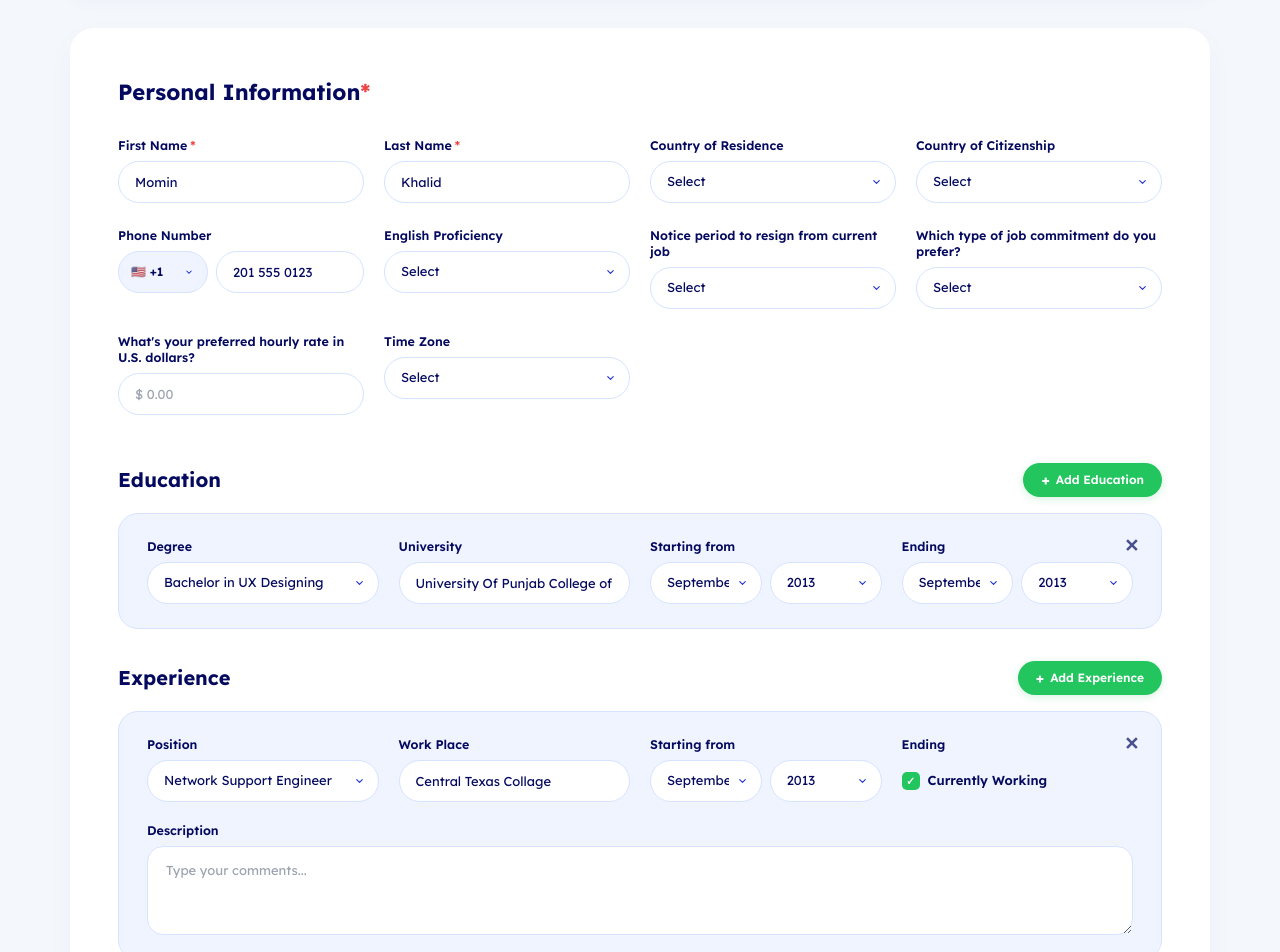
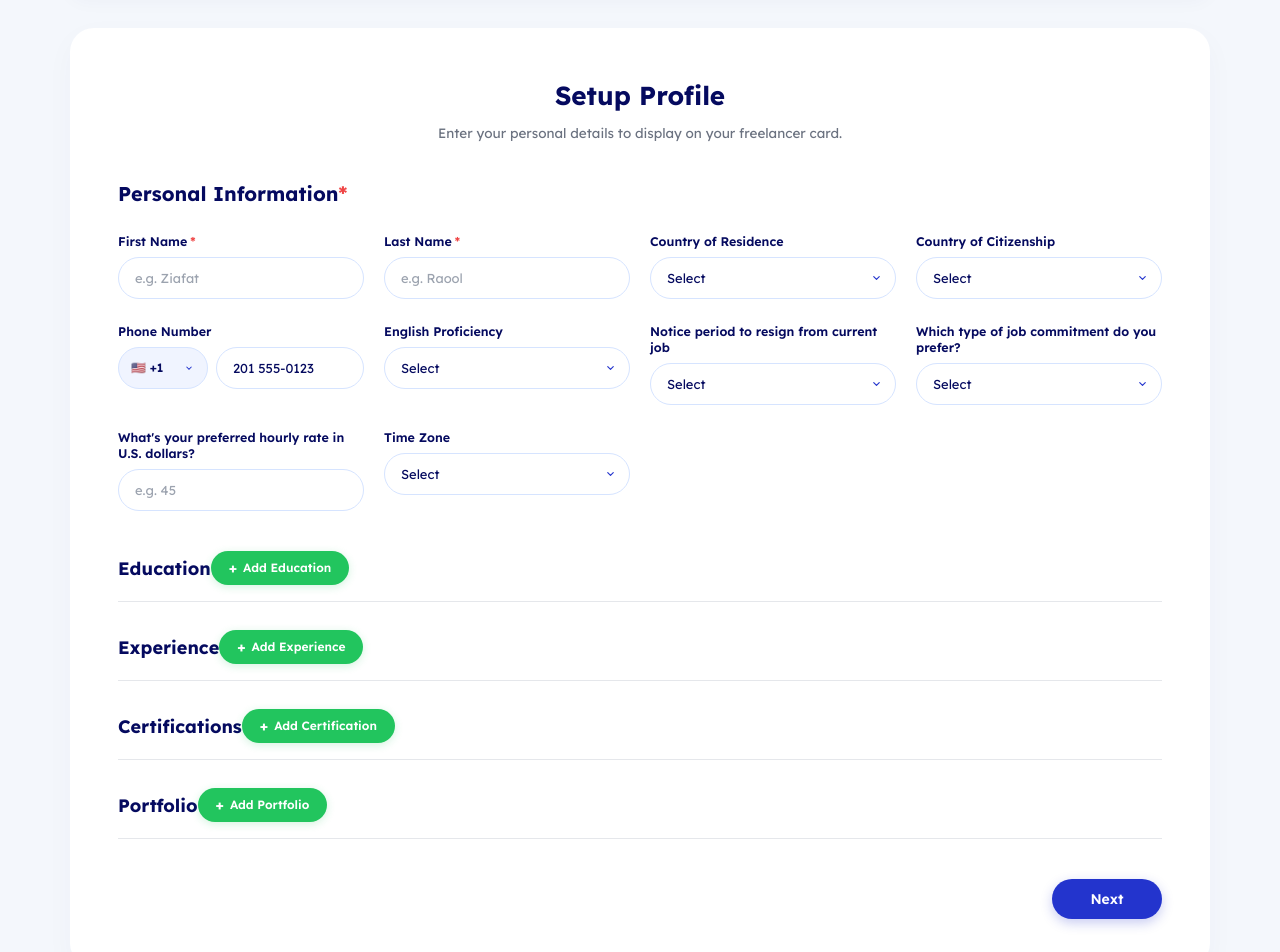
Before and after one commit to Mominkhalid045-debug/greelance-login, a React (Vite) app: page /setup-profile in a window 1280 px wide. Shown: the part 100-1052 px from the top of the page. Built offline with nearby package versions, Linux system fonts and the light colour scheme.

Commit message:
Update Step 2 layout to exact screenshot match with centered title and bottom-right Next button

```diff
--- a/src/pages/ConnectWallet.jsx
+++ b/src/pages/ConnectWallet.jsx
@@ -215,41 +215,11 @@ export default function ConnectWallet() {
             width: '1140px',
             maxWidth: '96%',
             display: 'flex',
-            justifyContent: 'space-between',
+            justify: 'flex-end',
             alignItems: 'center',
             boxSizing: 'border-box',
           }}
         >
-          <button
-            type="button"
-            onClick={() => navigate('/skills')}
-            style={{
-              background: '#FFFFFF',
-              color: '#2334CD',
-              border: '1.5px solid #2334CD',
-              borderRadius: '20px',
-              height: '42px',
-              padding: '0 28px',
-              fontFamily: F,
-              fontSize: '13px',
-              fontWeight: 600,
-              cursor: 'pointer',
-              display: 'flex',
-              alignItems: 'center',
-              gap: '8px',
-              boxShadow: '0 2px 8px rgba(0,0,0,0.03)',
-              transition: 'background 0.2s ease',
-            }}
-            onMouseEnter={(e) => (e.currentTarget.style.background = '#EEF2FF')}
-            onMouseLeave={(e) => (e.currentTarget.style.background = '#FFFFFF')}
-          >
-            <svg width="16" height="16" viewBox="0 0 24 24" fill="none" stroke="currentColor" strokeWidth="2.5" strokeLinecap="round" strokeLinejoin="round">
-              <line x1="19" y1="12" x2="5" y2="12" />
-              <polyline points="12 19 5 12 12 5" />
-            </svg>
-            <span>Back</span>
-          </button>
-
           <button
             type="button"
             onClick={() => navigate('/complete-profile')}
@@ -259,7 +229,7 @@ export default function ConnectWallet() {
               border: 'none',
               borderRadius: '20px',
               height: '42px',
-              padding: '0 32px',
+              padding: '0 36px',
               fontFamily: F,
               fontSize: '13px',
               fontWeight: 600,
--- a/src/pages/SetupProfile.jsx
+++ b/src/pages/SetupProfile.jsx
@@ -9,12 +9,12 @@ export default function SetupProfile() {
   const navigate = useNavigate();
 
   const [formData, setFormData] = useState({
-    firstName: 'Momin',
-    lastName: 'Khalid',
+    firstName: '',
+    lastName: '',
     countryResidence: '',
     countryCitizenship: '',
     countryCode: '+1',
-    phoneNumber: '201 555 0123',
+    phoneNumber: '201 555-0123',
     englishProficiency: '',
     noticePeriod: '',
     commitment: '',
@@ -22,62 +22,11 @@ export default function SetupProfile() {
     timeZone: '',
   });
 
-  // Sub-section dynamic lists matching Figma
-  const [educationList, setEducationList] = useState([
-    {
-      id: 1,
-      degree: 'Bachelor in UX Designing',
-      university: 'University Of Punjab College of Art & Design',
-      startMonth: 'September',
-      startYear: '2013',
-      endMonth: 'September',
-      endYear: '2013',
-    },
-  ]);
-
-  const [experienceList, setExperienceList] = useState([
-    {
-      id: 1,
-      position: 'Network Support Engineer',
-      workplace: 'Central Texas Collage',
-      startMonth: 'September',
-      startYear: '2013',
-      currentlyWorking: true,
-      endMonth: 'September',
-      endYear: '2013',
-      description: '',
-    },
-    {
-      id: 2,
-      position: 'Network Support Engineer',
-      workplace: 'Central Texas Collage',
-      startMonth: 'September',
-      startYear: '2013',
-      currentlyWorking: false,
-      endMonth: 'September',
-      endYear: '2015',
-      description: '',
-    },
-  ]);
-
-  const [certificationsList, setCertificationsList] = useState([
-    {
-      id: 1,
-      name: 'Certificate of Appreciation',
-      link: 'http://dshsusus.gc.kndckjwchouwhjcua',
-      fileName: '',
-    },
-  ]);
-
-  const [portfolioList, setPortfolioList] = useState([
-    {
-      id: 1,
-      title: '',
-      link: '',
-      fileName: '',
-      description: '',
-    },
-  ]);
+  // Sub-section dynamic lists
+  const [educationList, setEducationList] = useState([]);
+  const [experienceList, setExperienceList] = useState([]);
+  const [certificationsList, setCertificationsList] = useState([]);
+  const [portfolioList, setPortfolioList] = useState([]);
 
   const handleChange = (field, value) => {
     setFormData((prev) => ({ ...prev, [field]: value }));
@@ -215,14 +164,39 @@ export default function SetupProfile() {
           }}
         >
           <form onSubmit={handleSubmit}>
+            {/* Centered Page Header Title & Subtitle */}
+            <div style={{ textAlign: 'center', marginBottom: '36px' }}>
+              <h1
+                style={{
+                  fontFamily: F,
+                  fontSize: '26px',
+                  fontWeight: 700,
+                  color: '#050A5F',
+                  margin: '0 0 8px 0',
+                }}
+              >
+                Setup Profile
+              </h1>
+              <p
+                style={{
+                  fontFamily: F,
+                  fontSize: '13.5px',
+                  color: '#6B7280',
+                  margin: 0,
+                }}
+              >
+                Enter your personal details to display on your freelancer card.
+              </p>
+            </div>
+
             {/* Section 1: Personal Information* */}
             <h2
               style={{
                 fontFamily: F,
-                fontSize: '22px',
+                fontSize: '20px',
                 fontWeight: 700,
                 color: '#050A5F',
-                margin: '0 0 28px 0',
+                margin: '0 0 24px 0',
               }}
             >
               Personal Information<span style={{ color: '#EF4444' }}>*</span>
@@ -234,14 +208,14 @@ export default function SetupProfile() {
                 display: 'grid',
                 gridTemplateColumns: 'repeat(4, 1fr)',
                 gap: '24px 20px',
-                marginBottom: '24px',
+                marginBottom: '40px',
               }}
             >
               {/* Row 1 */}
               <FormField
                 label="First Name"
                 required
-                placeholder="First Name"
+                placeholder="e.g. Ziafat"
                 value={formData.firstName}
                 onChange={(v) => handleChange('firstName', v)}
               />
@@ -249,7 +223,7 @@ export default function SetupProfile() {
               <FormField
                 label="Last Name"
                 required
-                placeholder="Last Name"
+                placeholder="e.g. Raool"
                 value={formData.lastName}
                 onChange={(v) => handleChange('lastName', v)}
               />
@@ -314,7 +288,7 @@ export default function SetupProfile() {
                     type="text"
                     value={formData.phoneNumber}
                     onChange={(e) => handleChange('phoneNumber', e.target.value)}
-                    placeholder="201 555 0123"
+                    placeholder="201 555-0123"
                     style={{ ...inputStyle, flex: 1 }}
                   />
                 </div>
@@ -350,7 +324,7 @@ export default function SetupProfile() {
               {/* Row 3 */}
               <FormField
                 label="What's your preferred hourly rate in U.S. dollars?"
-                placeholder="$ 0.00"
+                placeholder="e.g. 45"
                 value={formData.hourlyRate}
                 onChange={(v) => handleChange('hourlyRate', v)}
               />
@@ -364,9 +338,6 @@ export default function SetupProfile() {
                 onChange={(v) => handleChange('timeZone', v)}
               />
             </div>
-
-            {/* Spacing before sections */}
-            <div style={{ marginTop: '48px' }} />
 
             {/* =====================================
                 SECTION 2: EDUCATION
@@ -623,7 +594,6 @@ export default function SetupProfile() {
                         fontWeight: 600,
                         color: '#050A5F',
                         boxShadow: '0 2px 6px rgba(5,10,95,0.02)',
-                        transition: 'border-color 0.2s',
                       }}
                     >
                       <input
@@ -737,13 +707,13 @@ export default function SetupProfile() {
               </InlineCard>
             ))}
 
-            {/* Bottom Right ONLY Next Button (Exact Figma Spec: No bottom Back button) */}
+            {/* Bottom Right ONLY Next Button (Inside Main Card Container) */}
             <div
               style={{
                 width: '100%',
                 display: 'flex',
                 justifyContent: 'flex-end',
-                marginTop: '36px',
+                marginTop: '40px',
               }}
             >
               <button
@@ -753,26 +723,19 @@ export default function SetupProfile() {
                   color: '#FFFFFF',
                   border: 'none',
                   borderRadius: '20px',
-                  height: '42px',
-                  padding: '0 36px',
+                  width: '110px',
+                  height: '40px',
                   fontFamily: F,
-                  fontSize: '13px',
+                  fontSize: '14px',
                   fontWeight: 600,
                   cursor: 'pointer',
-                  display: 'flex',
-                  alignItems: 'center',
-                  gap: '8px',
                   boxShadow: 'rgba(35, 52, 205, 0.25) 0px 4px 12px 0px',
                   transition: 'background 0.2s ease',
                 }}
                 onMouseEnter={(e) => (e.currentTarget.style.background = '#1B2AB2')}
                 onMouseLeave={(e) => (e.currentTarget.style.background = '#2334CD')}
               >
-                <span>Next</span>
-                <svg width="16" height="16" viewBox="0 0 24 24" fill="none" stroke="currentColor" strokeWidth="2.5" strokeLinecap="round" strokeLinejoin="round">
-                  <line x1="5" y1="12" x2="19" y2="12" />
-                  <polyline points="12 5 19 12 12 19" />
-                </svg>
+                Next
               </button>
             </div>
           </form>
@@ -782,22 +745,25 @@ export default function SetupProfile() {
   );
 }
 
-/* Helper SectionHeader Component */
+/* Helper SectionHeader Component with divider line underneath */
 function SectionHeader({ title, onAdd, buttonLabel }) {
   return (
     <div
       style={{
+        width: '100%',
+        paddingBottom: '16px',
+        marginBottom: '20px',
+        marginTop: '28px',
+        borderBottom: '1px solid #E5E7EB',
         display: 'flex',
-        justifyContent: 'space-between',
+        justify: 'space-between',
         alignItems: 'center',
-        marginBottom: '16px',
-        marginTop: '32px',
       }}
     >
       <h3
         style={{
           fontFamily: F,
-          fontSize: '20px',
+          fontSize: '18px',
           fontWeight: 700,
           color: '#050A5F',
           margin: 0,
@@ -845,7 +811,7 @@ function InlineCard({ children, onRemove }) {
         borderRadius: '20px',
         border: '1px solid #D6E4FF',
         padding: '24px 28px',
-        marginBottom: '16px',
+        marginBottom: '20px',
         position: 'relative',
         boxSizing: 'border-box',
       }}
--- a/src/pages/SkillsSelection.jsx
+++ b/src/pages/SkillsSelection.jsx
@@ -593,47 +593,11 @@ export default function SkillsSelection() {
             width: '1140px',
             maxWidth: '96%',
             display: 'flex',
-            justify: 'space-between',
+            justifyContent: 'flex-end',
             alignItems: 'center',
             boxSizing: 'border-box',
           }}
         >
-          <button
-            type="button"
-            onClick={() => {
-              if (selectedCategory) {
-                handleClearCategory();
-              } else {
-                navigate('/setup-profile');
-              }
-            }}
-            style={{
-              background: '#FFFFFF',
-              color: '#2334CD',
-              border: '1.5px solid #2334CD',
-              borderRadius: '20px',
-              height: '42px',
-              padding: '0 28px',
-              fontFamily: F,
-              fontSize: '13px',
-              fontWeight: 600,
-              cursor: 'pointer',
-              display: 'flex',
-              alignItems: 'center',
-              gap: '8px',
-              boxShadow: '0 2px 8px rgba(0,0,0,0.03)',
-              transition: 'background 0.2s ease',
-            }}
-            onMouseEnter={(e) => (e.currentTarget.style.background = '#EEF2FF')}
-            onMouseLeave={(e) => (e.currentTarget.style.background = '#FFFFFF')}
-          >
-            <svg width="16" height="16" viewBox="0 0 24 24" fill="none" stroke="currentColor" strokeWidth="2.5" strokeLinecap="round" strokeLinejoin="round">
-              <line x1="19" y1="12" x2="5" y2="12" />
-              <polyline points="12 19 5 12 12 5" />
-            </svg>
-            <span>Back</span>
-          </button>
-
           <button
             type="button"
             onClick={() => navigate('/connect-wallet')}
@@ -643,7 +607,7 @@ export default function SkillsSelection() {
               border: 'none',
               borderRadius: '20px',
               height: '42px',
-              padding: '0 32px',
+              padding: '0 36px',
               fontFamily: F,
               fontSize: '13px',
               fontWeight: 600,
```
